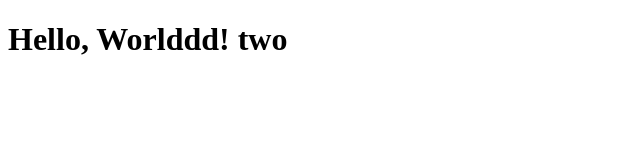
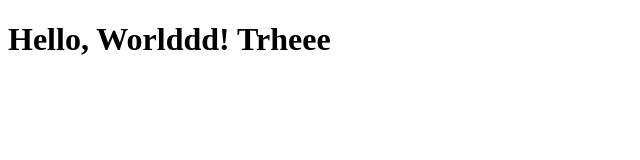
Before and after one commit to Milkmanlamp/Jenkins-Ansible-CICD-, a plain HTML site: page index.html in a window 1280 px wide. Shown: the full height of the page, 0-640 px from the left. Drawn offline with Linux system fonts and the light colour scheme.

Commit message:
test jenkins 3

```diff
--- a/index.html
+++ b/index.html
@@ -7,6 +7,6 @@
         <title>Document</title>
     </head>
     <body>
-        <h1>Hello, Worlddd! two</h1>
+        <h1>Hello, Worlddd! Trheee</h1>
     </body>
 </html>
```
